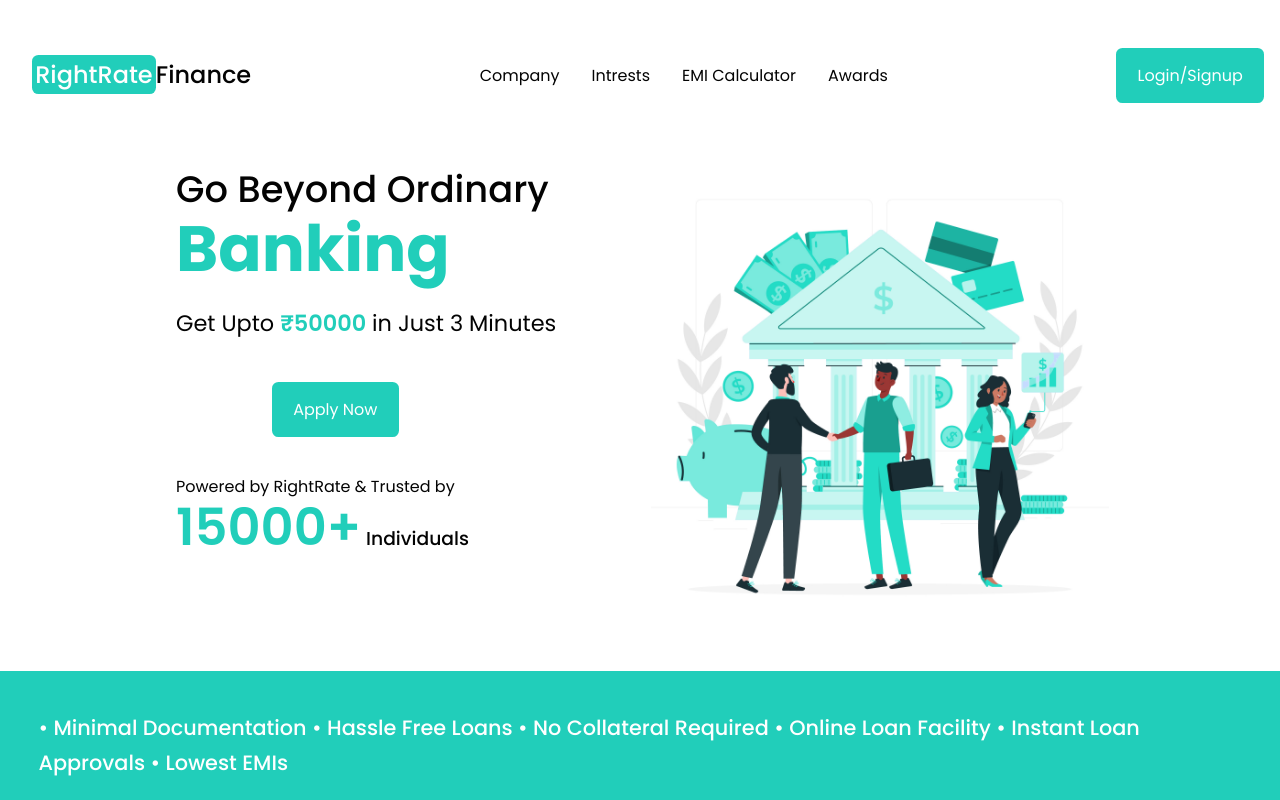
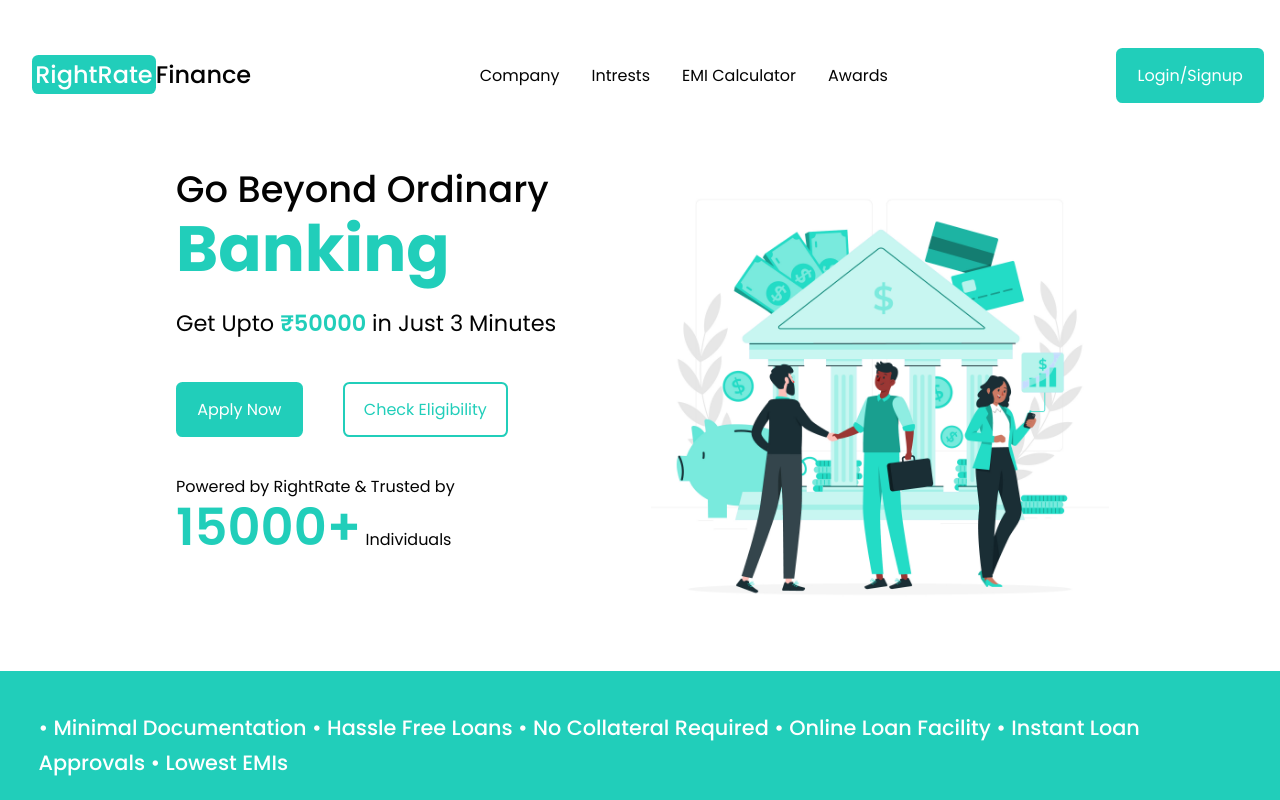
Before and after one commit to bharatyws/RightRate, a React (Create React App) app: page / in a window 1280 px wide. Shown: the top 800 px of the page. Built offline with nearby package versions, Linux system fonts and the light colour scheme; the HTML template or start-up script is replaced by a standard one.

Commit message:
added eligibily check button in in header

```diff
--- a/src/components/header/Header.jsx
+++ b/src/components/header/Header.jsx
@@ -14,10 +14,13 @@
                 </div>
                 <div className='extras'>
                     <p>Get Upto <span>₹50000</span> in Just 3 Minutes</p>
-                    <a href="/" className='head__apply btn btn-primary'>Apply Now</a>
+                    <div className="btn__container">
+                        <a href="/" className='head__apply btn btn-primary'>Apply Now</a>
+                        <a href="/" className='head__apply btn btn-outlined'>Check Eligibility</a>
+                    </div>
                     <div className='powered__by'>
                         <p>Powered by RightRate & Trusted by</p>
-                        <h3 className='trusted__number'><span>15000+</span> Individuals</h3>
+                        <p className='trusted__number'><span>15000+</span> Individuals</p>
                     </div>
                 </div>
             </div>
--- a/src/components/header/header.css
+++ b/src/components/header/header.css
@@ -44,7 +44,11 @@
 }
 
 .head__apply {
-  margin: 2.5rem 6rem;
+  margin: 2.5rem 2.5rem 2.5rem 0;
+}
+
+.btn__container{
+  display: flex;
 }
 
 .powered__by {
```
